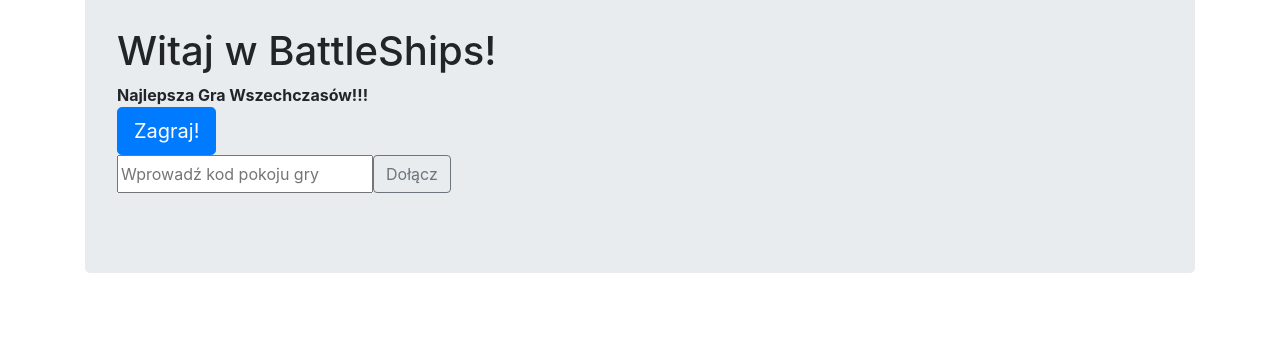
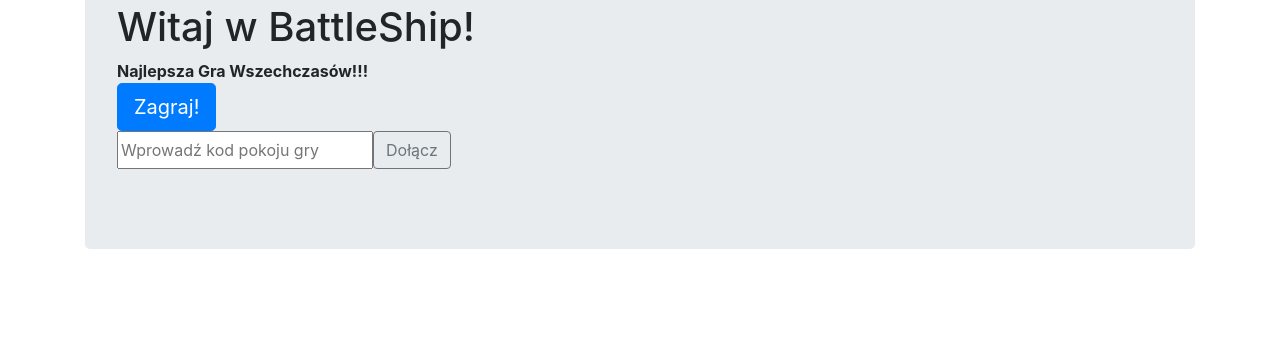
Before and after one commit to GG0ra/BattleShip, a Django app: page / in a window 1280 px wide. Shown: the part 441-800 px from the top of the page. Run offline with Django 3.2, Linux system fonts and the light colour scheme; the visitor is signed in with stand-in values (Sample User, id 1).

Commit message:
select modyfikacja

```diff
--- a/viewer/templates/select.html
+++ b/viewer/templates/select.html
@@ -1,17 +1,17 @@
 {% extends "base.html" %}
 
 {% block title %}
-    BattleShips
+    BattleShip
 {% endblock %}
 
 {% block content %}
     <div class="container-md">
         <img src="https://image.winudf.com/v2/image1/Y29tLm1hcm1hbGFkZS5iYXR0bGVzaGlwX3NjcmVlbl8wXzE1NTk3NzU0ODVfMDQx/screen-0.jpg?fakeurl=1&type=.jpg" class="img-fluid" alt="the game">
-    </div></br></br>
-    <h1>Witaj w BattleShips!</h1>
-    <strong>Najlepsza Gra Wszechczasów!!!</strong><br>
-    <a  href="{% url 'create_game' %}"><button type="button" class="btn btn-primary btn-lg">Zagraj!</button></a>
-
+    </div>
+        </br>
+    <h1>Witaj w BattleShip!</h1>
+    <strong>Najlepsza Gra Wszechczasów!!!</strong></br>
+    <a  href="{% url 'create_game' %}"><button type="button" class="btn btn-primary btn-lg">Zagraj!</button></a></br>
     <form action="{% url "game_join" %}" method="post">
         {% csrf_token %}
         <div class="input-group mb-3">
@@ -19,6 +19,4 @@
             <button class="btn btn-outline-secondary" type="submit" id="button-addon2">Dołącz</button>
         </div>
     </form>
-
-
 {% endblock %}
```
